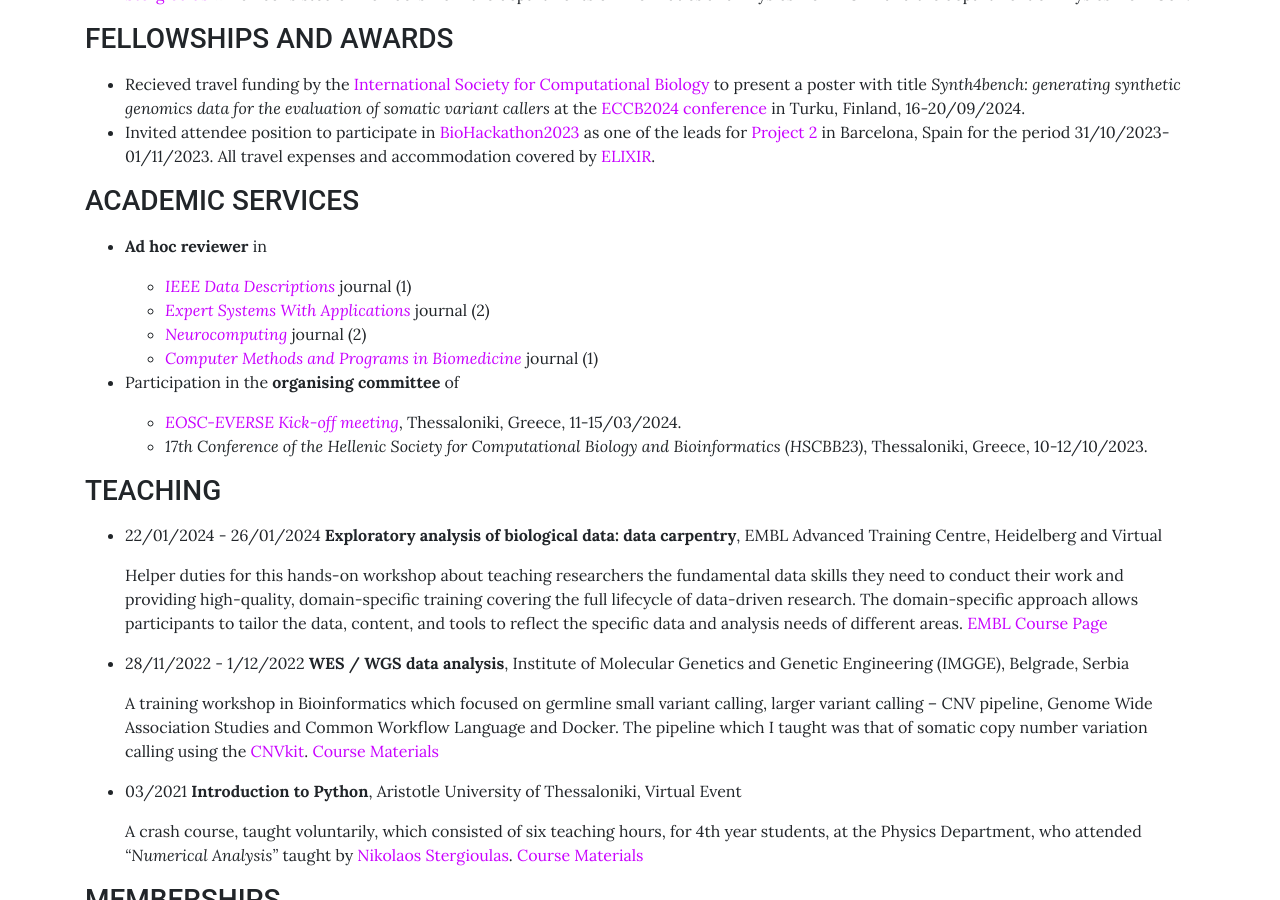
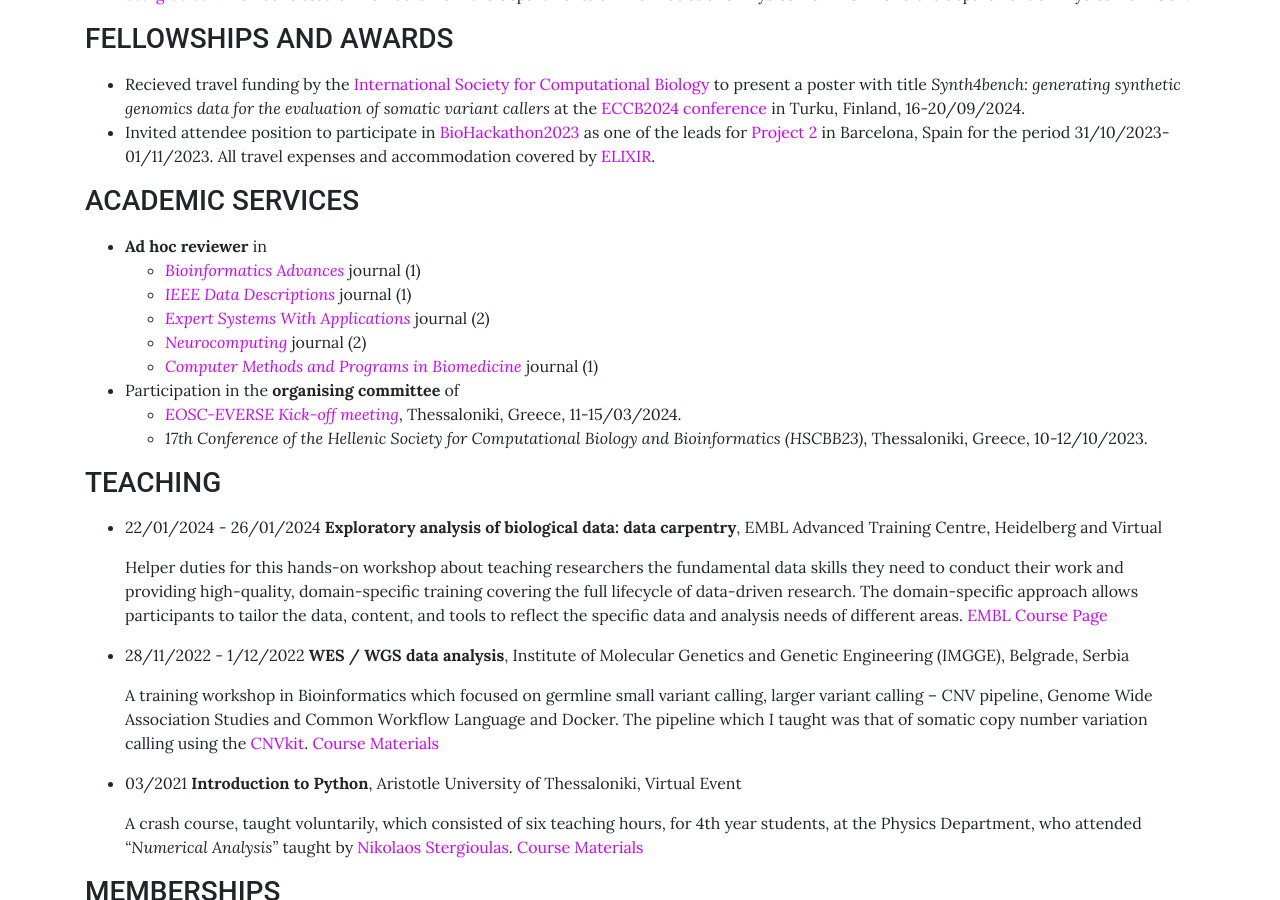
Before and after one commit to sfragkoul/sfragkoul.github.io, a Jekyll site: the page built from pages/CV.md, in a window 1280 px wide and 900 px high, scrolled down 1534 px. Built offline with Jekyll 4.4.1, drawn with Linux system fonts in a browser that asks for light colours.

Commit message:
Update CV.md

```diff
--- a/pages/CV.md
+++ b/pages/CV.md
@@ -66,7 +66,7 @@
 <p style="margin-bottom:15px"></p>
 
 - **Ad hoc reviewer** in
-
+  - [*Bioinformatics Advances*](https://academic.oup.com/bioinformaticsadvances) journal (1)
   - [*IEEE Data Descriptions*](https://www.ieee-data.org/) journal (1)
   - [*Expert Systems With Applications*](https://www.sciencedirect.com/journal/expert-systems-with-applications) journal (2)
   - [*Neurocomputing*](https://www.sciencedirect.com/journal/neurocomputing) journal (2)
```
